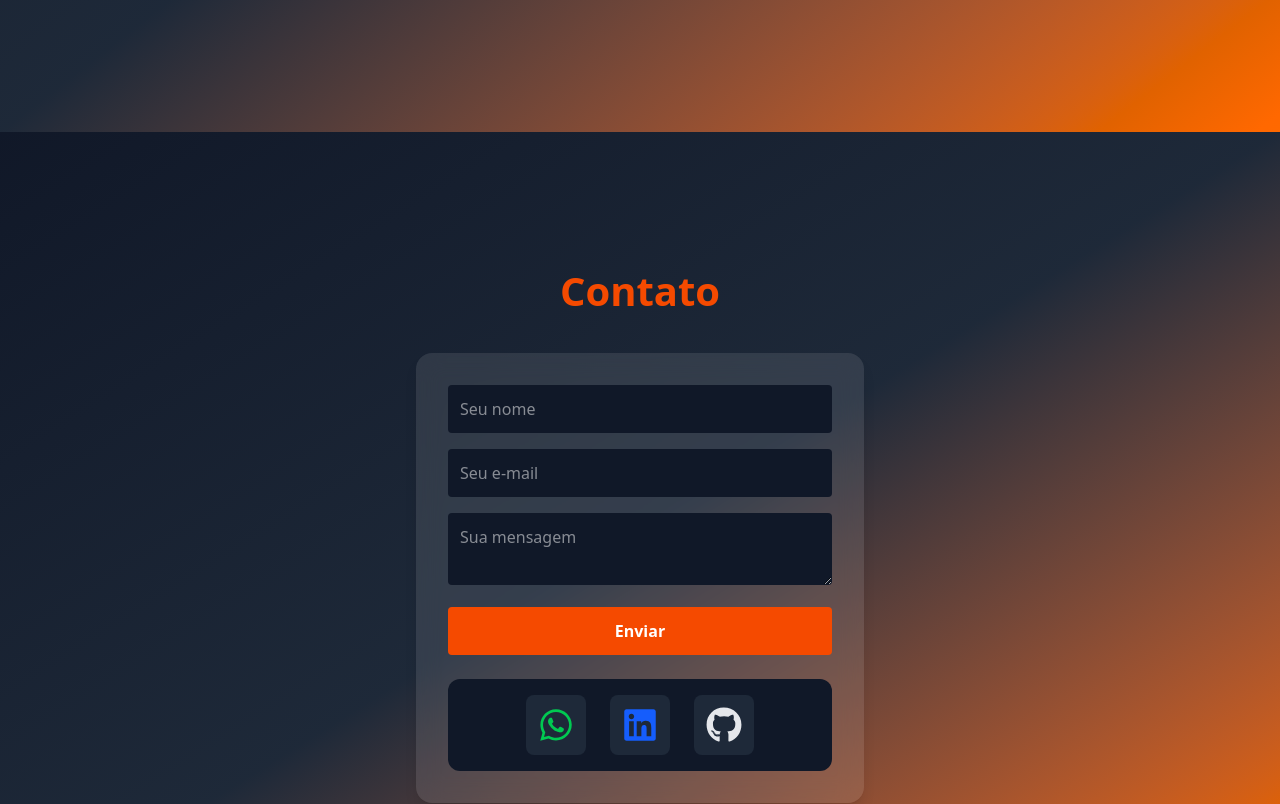
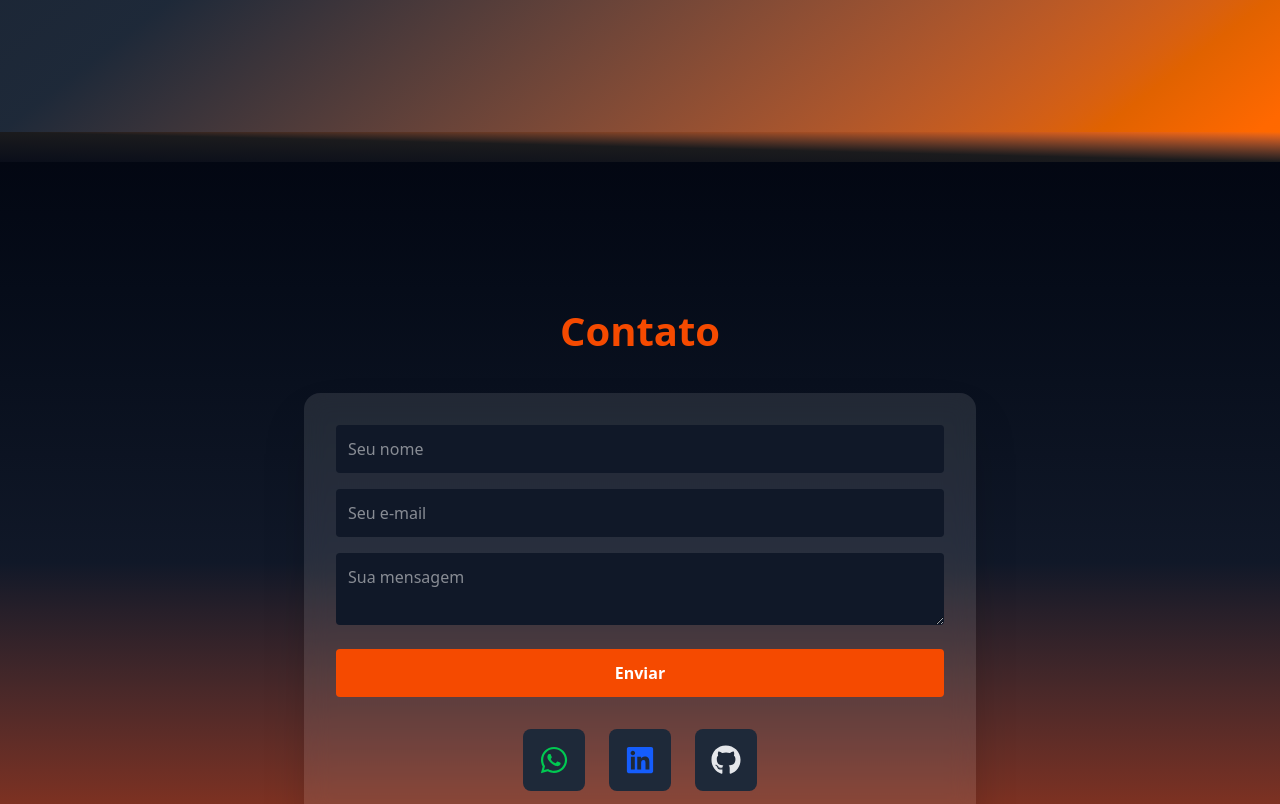
Before and after one commit to Joalisson-Lemos/Joalisson-lemos.github.io, a React (Vite) app: page / in a window 1280 px wide. Shown: the part 1660-2464 px from the top of the page. Built offline with nearby package versions, Linux system fonts and the light colour scheme.

Commit message:
correçao de bug

```diff
--- a/src/Home/contato.jsx
+++ b/src/Home/contato.jsx
@@ -28,7 +28,10 @@ function Contato() {
   };
 
   return (
-    <div id="contato" className="min-h-screen bg-gradient-to-br from-gray-900 via-gray-800 to-orange-500 flex flex-col items-center justify-center p-4">
+    <div
+      id="contato"
+      className="min-h-screen bg-gradient-to-t from-orange-700 via-gray-900 to-gray-950 flex flex-col items-center justify-center p-6"
+    >
       <h2 className="text-[40px] text-orange-600 font-extrabold mb-8 text-center">
         Contato
       </h2>
@@ -36,13 +39,13 @@ function Contato() {
       <form
         ref={form}
         onSubmit={sendEmail}
-        className="bg-white/10 backdrop-blur-md p-8 rounded-2xl shadow-lg w-full max-w-md text-white"
+        className="bg-white/10 backdrop-blur-md p-8 rounded-2xl shadow-2xl w-full max-w-2xl text-white flex flex-col items-center"
       >
         <input
           type="text"
           name="name"
           placeholder="Seu nome"
-          className="w-full p-3 mb-4 rounded bg-gray-900 text-white"
+          className="w-full p-3 mb-4 rounded bg-gray-900 text-white focus:outline-none focus:ring-2 focus:ring-orange-600"
           required
         />
 
@@ -50,14 +53,14 @@ function Contato() {
           type="email"
           name="email"
           placeholder="Seu e-mail"
-          className="w-full p-3 mb-4 rounded bg-gray-900 text-white"
+          className="w-full p-3 mb-4 rounded bg-gray-900 text-white focus:outline-none focus:ring-2 focus:ring-orange-600"
           required
         />
 
         <textarea
           name="message"
           placeholder="Sua mensagem"
-          className="w-full p-3 mb-4 rounded bg-gray-900 text-white"
+          className="w-full p-3 mb-4 rounded bg-gray-900 text-white focus:outline-none focus:ring-2 focus:ring-orange-600"
           required
         />
 
@@ -65,41 +68,38 @@ function Contato() {
 
         <button
           type="submit"
-          className="w-full bg-orange-600 hover:bg-orange-700 transition text-white font-semibold py-3 rounded"
+          className="w-full bg-orange-600 hover:bg-orange-700 transition text-white font-semibold py-3 rounded mt-2"
         >
           Enviar
         </button>
 
-        <div className="mt-6 p-4 rounded-xl bg-gray-900 flex flex-col sm:flex-row gap-6 justify-center text-2xl sm:text-3xl md:text-4xl">
-          <div className="bg-gray-800 p-3 rounded-lg hover:bg-gray-700 transition flex justify-center">
+        <div className="mt-8 w-full flex flex-wrap justify-center gap-6 text-3xl">
           <a
             href="https://wa.me/5581989567057"
             target="_blank"
             rel="noopener noreferrer"
+            className="bg-gray-800 p-4 rounded-lg hover:bg-gray-700 transition flex justify-center items-center"
           >
             <FaWhatsapp className="text-green-500" />
           </a>
-          </div>
 
-          <div className="bg-gray-800 p-3 rounded-lg hover:bg-gray-700 transition flex justify-center">
           <a
             href="https://www.linkedin.com/in/joalisson-lemos/"
             target="_blank"
             rel="noopener noreferrer"
+            className="bg-gray-800 p-4 rounded-lg hover:bg-gray-700 transition flex justify-center items-center"
           >
             <FaLinkedin className="text-blue-600" />
           </a>
-          </div>
 
-          <div className="bg-gray-800 p-3 rounded-lg hover:bg-gray-700 transition flex justify-center">
           <a
             href="https://github.com/joalisson-lemos"
             target="_blank"
             rel="noopener noreferrer"
+            className="bg-gray-800 p-4 rounded-lg hover:bg-gray-700 transition flex justify-center items-center"
           >
             <FaGithub className="text-gray-200" />
           </a>
-          </div>
         </div>
       </form>
     </div>
--- a/src/Home/index.jsx
+++ b/src/Home/index.jsx
@@ -84,6 +84,9 @@ function Home() {
       <div id="projetos">
         <Projetos />
       </div>
+      <div class="h-[30px] bg-gradient-to-tr from-[#0a0e1a] via-[#1b1b1d] to-[#ff6a00]
+"></div>
+
       <div>
         <Contato />
 
```
Lines whose indentation alone changed are shown as unchanged.
